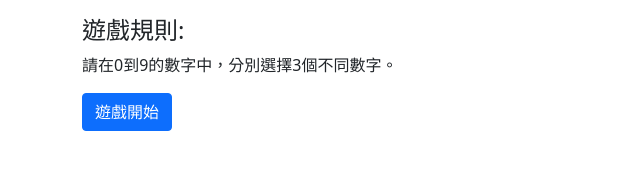
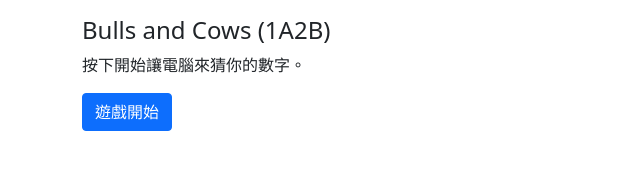
Before and after one commit to Pixmi/Bulls-and-Cows, a plain HTML site: page index.html in a window 1280 px wide. Shown: the whole page, without its empty margins (0-640 px from the left). Drawn offline with nearby package versions, Linux system fonts and the light colour scheme.

Commit message:
調整文字說明

```diff
--- a/index.html
+++ b/index.html
@@ -18,8 +18,8 @@
     <div class="container">
         <div class="row">
             <div class="col-12">
-                <h4>遊戲規則:</h4>
-                <p>請在0到9的數字中，分別選擇3個不同數字。</p>
+                <h4>Bulls and Cows (1A2B)</h4>
+                <p>按下開始讓電腦來猜你的數字。</p>
             </div>
             <div class="col-6">
                 <div class="d-flex gap-3 mb-3">
```
